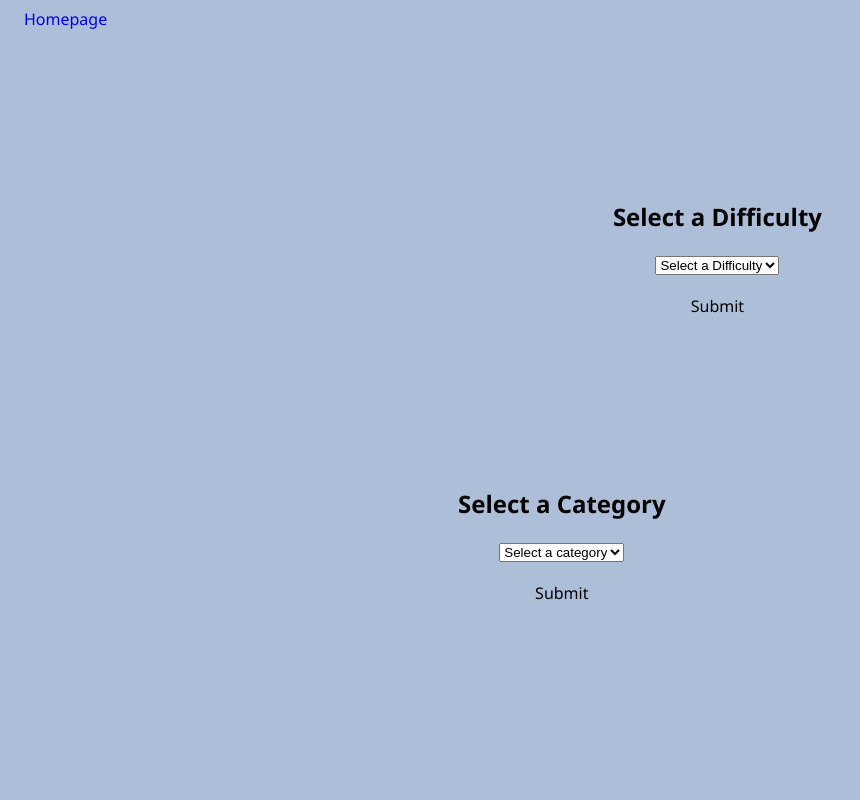
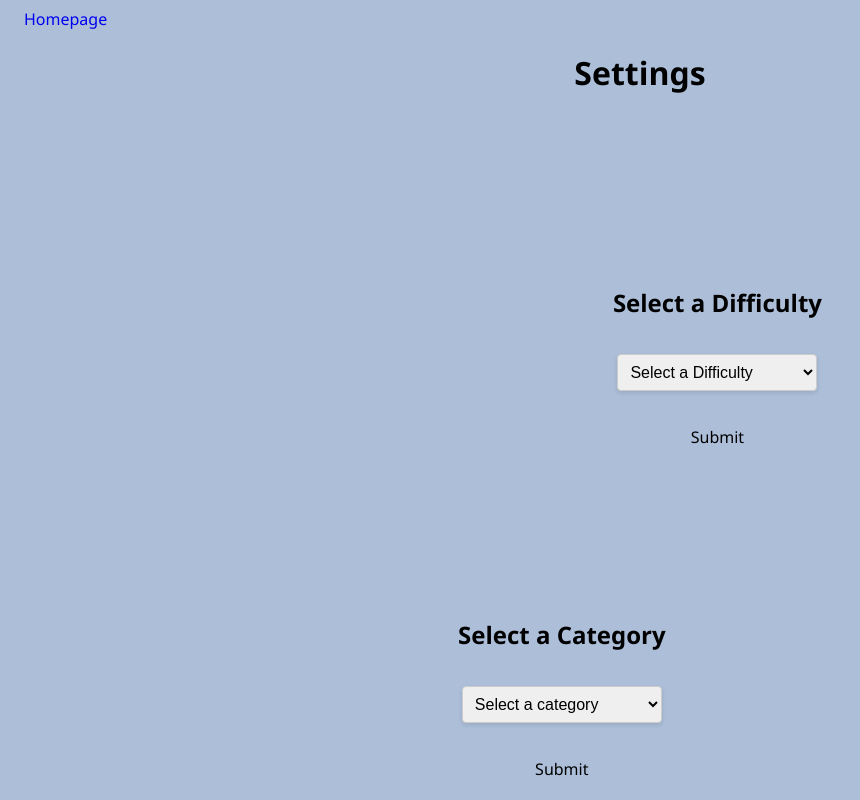
Before and after one commit to ChiChan17/TRIVAMANIA, a React (Vite) app: page /SettingPage in a window 1280 px wide. Shown: the whole page, without its empty margins (0-860 px from the left). Built offline with nearby package versions, Linux system fonts and the light colour scheme; some icons are missing.

Commit message:
Functionality for three stories

```diff
--- a/package.json
+++ b/package.json
@@ -10,18 +10,16 @@
     "preview": "vite preview"
   },
   "dependencies": {
-    "@chakra-ui/react": "^2.8.2",
     "@emotion/react": "^11.11.3",
     "@emotion/styled": "^11.11.0",
-    "@primer/octicons": "^19.8.0",
     "@primer/octicons-react": "^19.8.0",
     "express": "^4.18.2",
     "framer-motion": "^10.18.0",
     "react": "^18.2.0",
     "react-awesome-button": "^7.0.5",
     "react-dom": "^18.2.0",
-    "react-dropdown": "^1.11.0",
-    "react-router-dom": "^6.21.3"
+    "react-router-dom": "^6.21.3",
+    "react-select": "^5.8.0"
   },
   "devDependencies": {
     "@types/react": "^18.2.43",
--- a/src/components/settings/Category.css
+++ b/src/components/settings/Category.css
@@ -7,3 +7,16 @@
 #submit-category{
     margin-top: 20px;
 }
+
+.category-select {
+    margin: 15px 0;
+}
+
+#category{
+    width: 200px;
+    padding: 8px;
+    font-size: 16px;
+    border: 1px solid #ccc;
+    border-radius: 4px;
+    box-shadow: 0 2px 4px rgba(0,0,0,0.1);
+}
--- a/src/components/settings/Category.jsx
+++ b/src/components/settings/Category.jsx
@@ -19,10 +19,8 @@ const Category = ({ onSelectCategory }) => {
   };
 
   return (
-
     <div className="category-dropdown">
       <form onSubmit={handleSubmit}>
-
         <h2 id='category-title'>Select a Category</h2>
 
         <div className='category-select'>
--- a/src/components/settings/Difficulty.css
+++ b/src/components/settings/Difficulty.css
@@ -7,3 +7,16 @@
 #submit-difficulty{
     margin-top: 20px;
 }
+
+.select-difficulty{
+    margin: 15px 0;
+}
+
+#difficulty{
+    width: 200px;
+    padding: 8px;
+    font-size: 16px;
+    border: 1px solid #ccc;
+    border-radius: 4px;
+    box-shadow: 0 2px 4px rgba(0,0,0,0.1);
+}
--- a/src/pages/HomePage.jsx
+++ b/src/pages/HomePage.jsx
@@ -16,7 +16,7 @@ const HomePage = () => {
   return (
     <div className = 'homepage'>
 
-      <div id='button-container'>
+      <div className='button-container'>
           <Link to="/SettingPage">
             <AwesomeButton id="settings-button" type="danger">
               <GearIcon/>
--- a/src/pages/SettingPage.css
+++ b/src/pages/SettingPage.css
@@ -0,0 +1,4 @@
+#title{
+    display:flex;
+    justify-content: center;
+}
--- a/src/pages/SettingPage.jsx
+++ b/src/pages/SettingPage.jsx
@@ -4,7 +4,7 @@ import 'react-awesome-button/dist/styles.css';
 import Category from '../components/settings/category';
 import Difficulty from '../components/settings/difficulty';
 import { HomeIcon } from "@primer/octicons-react"; // custom icons
-
+import './SettingPage.css'
 
 const SettingPage = () => {
 
@@ -18,16 +18,20 @@ const SettingPage = () => {
   return (
     <div className = 'SettingPage'>
 
-        <div id='HomepageButton'>
+        <div className='HomepageButton'>
+
             <Link to='/'>
                 <AwesomeButton id='homebutton' type='danger'>
                     <HomeIcon/>
                     Homepage
                 </AwesomeButton>
             </Link>
+
         </div>
 
-        <div id ='DropDowns'>
+        <h1 id="title">Settings</h1>
+
+        <div className ='dropdowns'>
           <Difficulty onSelectDifficulty={handleDifficultySelect}/>
           <Category onSelectCategory={handleCategorySelect}/>
         </div>
```
Also changed, not shown: 1 other file (tests, documents, lock files or other folders).
